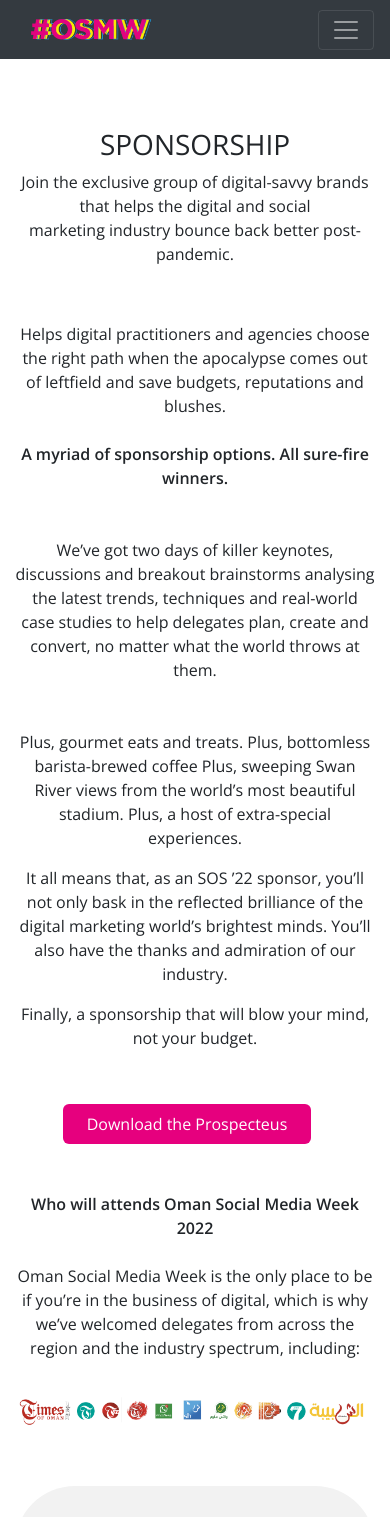
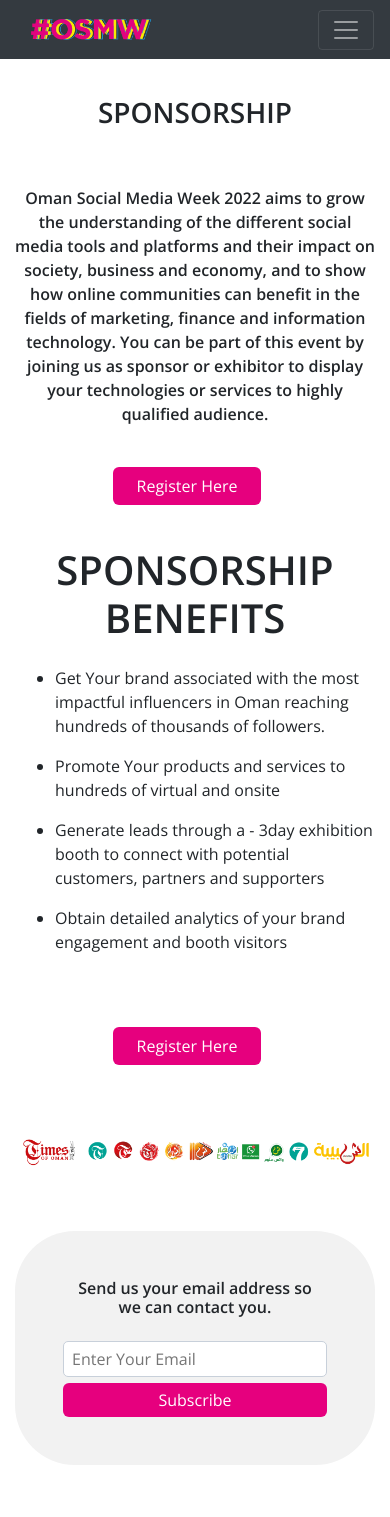
Before and after one commit to hoseinsedaqat/Osmw, a Vue app: page /sponsorship in a window 390 px wide. Shown: the top 1517 px of the page. Built offline with nearby package versions, Linux system fonts and the light colour scheme.

Commit message:
add/sponsor-and-sponsorshippage

```diff
--- a/src/views/Sponsors/SponsorsView.vue
+++ b/src/views/Sponsors/SponsorsView.vue
@@ -5,18 +5,18 @@
       <div class="container">
         <div class="row">
           <div class="col-md-12 my-5">
-            <h3 class="text-center font-weight-bold">SPONSORSHIP</h3>
-            <p class="text-center my-4">
+            <h3 class="text-center font-weight-bold">SPONSORS</h3>
+            <!-- <p class="text-center my-4">
               We are welcoming sponsors and exhibitors to join us at Oman Social Media
               Week <br />#OSMW
             </p>
-            <p class="text-center font-weight-bold">13-14, June 2022</p>
+            <p class="text-center font-weight-bold">13-14, June 2022</p> -->
             <!-- Old Content -->
-            <p class="text-center mt-5">
+            <p class="text-center mt-5 font-weight-bold">
               OSMW 2022 would not be possible without a dedicated group of supporters and
               friends.
             </p>
-            <p class="text-center">
+            <p class="text-center text-muted">
               If you would like to see your brand listed with us,
               <router-link to="/contact-us"
                 ><span class="text-primary">get in touch.</span></router-link
@@ -168,22 +168,19 @@
           </div>
         </div>
         <div class="row">
-          <div class="col-md-6 mx-auto">
+          <div class="col-md-7 mx-auto">
             <p class="text-center sponsorsdefine">
-              Lorem ipsum dolor sit amet, consectetur adipiscing elit, sed do eiusmod
-              tempor incididunt ut labore et dolore magna aliqua. Ut enim ad minim veniam,
-              quis nostrud exercitation ullamco laboris nisi ut aliquip ex ea commodo
-              consequat. Duis aute irure dolor in reprehenderit in voluptate velit esse
-              cillum dolore eu fugiat nulla pariatur. Excepteur sint occaecat cupidatat
-              non proident, sunt in culpa qui officia deserunt mollit anim id est laborum.
+              Muscat Media Group is the media gateway to the people of Oman.
             </p>
-            <p class="text-center sponsorsdefine">
-              Lorem ipsum dolor sit amet, consectetur adipiscing elit, sed do eiusmod
-              tempor incididunt ut labore et dolore magna aliqua. Ut enim ad minim veniam,
-              quis nostrud exercitation ullamco laboris nisi ut aliquip ex ea commodo
-              consequat. Duis aute irure dolor in reprehenderit in voluptate velit esse
-              cillum dolore eu fugiat nulla pariatur. Excepteur sint occaecat cupidatat
-              non proident, sunt in culpa qui officia deserunt mollit anim id est laborum.
+            <p class="text-center sponsorsdefine my-5">
+              Founded by late Essa bin Mohammed Al Zedjali who was a renowned journalist
+              in the Sultanate, the Group has played an integral role in Omani society
+              since 1975.
+            </p>
+            <p class="text-center sponsorsdefine my-5">
+              MMG offers advertisers more than 32 multimedia products in Arabic and
+              English to craft 360⁰ campaigns that reach 3.5 million people everyday in
+              the country.
             </p>
           </div>
         </div>
@@ -253,7 +250,7 @@ a {
   font-size: 56px;
 }
 
-.tarekFormat ul li{
+.tarekFormat ul li {
   margin: 1rem 0;
 }
 
--- a/src/views/Sponsorship/SponsorshipView.vue
+++ b/src/views/Sponsorship/SponsorshipView.vue
@@ -1,65 +1,173 @@
 <template>
   <div>
     <HeaderAppDark></HeaderAppDark>
-    <section id="sponsorShip">
+    <section id="sponsorsView">
       <div class="container">
         <div class="row">
           <div class="col-md-12 my-5">
-            <h3 class="text-center">SPONSORSHIP</h3>
-            <p class="text-center my-2">
-              Join the exclusive group of digital-savvy brands that helps the digital and
-              social <br />
-              marketing industry bounce back better post-pandemic.
-            </p>
+            <h3 class="text-center font-weight-bold">SPONSORSHIP</h3>
           </div>
         </div>
         <div class="row">
-          <div class="col-md-8 mx-auto">
-            <p class="text-center">
-              Helps digital practitioners and agencies choose the right path when the
-              apocalypse comes out of leftfield and save budgets, reputations and blushes.
-            </p>
-            <p class="text-center my-4">
-              <b> A myriad of sponsorship options. All sure-fire winners. </b>
-            </p>
-            <p class="text-center my-5">
-              We’ve got two days of killer keynotes, discussions and breakout brainstorms
-              analysing the latest trends, techniques and real-world case studies to help
-              delegates plan, create and convert, no matter what the world throws at them.
-            </p>
-            <p class="text-center">
-              Plus, gourmet eats and treats. Plus, bottomless barista-brewed coffee Plus,
-              sweeping Swan River views from the world’s most beautiful stadium. Plus, a
-              host of extra-special experiences.
-            </p>
-            <p class="text-center">
-              It all means that, as an SOS ’22 sponsor, you’ll not only bask in the
-              reflected brilliance of the digital marketing world’s brightest minds.
-              You’ll also have the thanks and admiration of our industry.
-            </p>
-            <p class="text-center">
-              Finally, a sponsorship that will blow your mind, not your budget.
+          <div class="col-md-7 mx-auto">
+            <p class="text-center font-weight-bold">
+              Oman Social Media Week 2022 aims to grow the understanding of the different
+              social media tools and platforms and their impact on society, business and
+              economy, and to show how online communities can benefit in the fields of
+              marketing, finance and information technology. You can be part of this event
+              by joining us as sponsor or exhibitor to display your technologies or
+              services to highly qualified audience.
             </p>
             <div class="text-center my-5">
-              <button class="attendBtn">Download the Prospecteus</button>
+              <router-link to="/attend" class="attendBtn">Register Here</router-link>
             </div>
-            <p class="text-center">
-              <b>Who will attends Oman Social Media Week 2022</b>
-            </p>
-            <p class="text-center my-4">
-              Oman Social Media Week is the only place to be if you’re in the business of
-              digital, which is why we’ve welcomed delegates from across the region and
-              the industry spectrum, including:
-            </p>
           </div>
         </div>
         <div class="row">
           <div class="col-md-12">
-            <div class="text-center">
-              <img src="@/assets/Images/Sponsors.png" alt="" class="img-fluid" />
+            <h1 class="text-center font-weight-bold">SPONSORSHIP BENEFITS</h1>
+          </div>
+        </div>
+        <div class="row">
+          <div class="col-md-10 mx-auto tarekFormat">
+            <ul>
+              <li>
+                Get Your brand associated with the most impactful influencers in Oman
+                reaching hundreds of thousands of followers.
+              </li>
+              <li>
+                Promote Your products and services to hundreds of virtual and onsite
+              </li>
+              <li>
+                Generate leads through a - 3day exhibition booth to connect with potential
+                customers, partners and supporters
+              </li>
+              <li>
+                Obtain detailed analytics of your brand engagement and booth visitors
+              </li>
+            </ul>
+          </div>
+        </div>
+        <!-- One Card -->
+        <!-- <div class="row no-gutters bg-sky-blue my-4">
+          <div class="col-md-6 mx-auto my-4">
+            <div class="text-white">
+              <h1 class="font-weight-bold bg-sky-blue-own-font mx-3">GET</h1>
+            </div>
+          </div>
+          <div class="col-md-6">
+            <p class="text-white font-weight-bold">
+              Your brand associated with the most impactful influencers in Oman reaching
+              hundreds of thousands of followers.
+            </p>
+          </div>
+        </div> -->
+        <!-- Two Card -->
+        <!-- <div class="row no-gutters bg-sky-blue my-4">
+          <div class="col-md-6 mx-auto my-4">
+            <div class="text-white">
+              <h1 class="font-weight-bold bg-sky-blue-own-font mx-3">PROMOTE</h1>
+            </div>
+          </div>
+          <div class="col-md-6">
+            <p class="text-white font-weight-bold">
+              Your products and services to hundreds of virtual and onsite
+            </p>
+          </div>
+        </div> -->
+        <!-- Three Card -->
+        <!-- <div class="row no-gutters bg-sky-blue my-4">
+          <div class="col-md-6 mx-auto my-4">
+            <div class="bg-sky-blue text-white">
+              <h1 class="font-weight-bold bg-sky-blue-own-font">GENERATE</h1>
+            </div>
+          </div>
+          <div class="col-md-6">
+            <p class="text-white font-weight-bold">
+              leads through a - 3day exhibition booth to connect with potential customers,
+              partners and supporters
+            </p>
+          </div>
+        </div> -->
+        <!-- Four Card -->
+        <!-- <div class="row no-gutters bg-sky-blue">
+          <div class="col-md-6 mx-auto my-4">
+            <div class="text-white">
+              <h1 class="font-weight-bold bg-sky-blue-own-font mx-3">OBTAIN</h1>
+            </div>
+          </div>
+          <div class="col-md-6">
+            <p class="text-white font-weight-bold">
+              detailed analytics of your brand engagement and booth visitors
+            </p>
+          </div>
+        </div> -->
+        <div class="row">
+          <div class="col-md-12 mx-auto my-3">
+            <div class="text-center my-5">
+              <router-link to="/attend" class="attendBtn">Register Here</router-link>
             </div>
           </div>
         </div>
+        <div class="row">
+          <div class="col-md-12 my-3">
+            <img
+              src="@/assets/Images/MMG-Brands 1.png"
+              alt="MMG-BRANDS"
+              class="img-fluid"
+            />
+          </div>
+        </div>
+        <!-- Old Content -->
+        <!-- <div class="row">
+          <div class="col-md-12 mx-auto text-center" id="sponsorsPartners">
+            <div class="line"></div>
+            <div class="font-weight-bold">FOUNDING PARTNERS</div>
+            <div class="line"></div>
+          </div>
+        </div>
+        <div class="row my-5">
+          <div class="col-md-12">
+            <div class="text-center">
+              <img
+                src="@/assets/Images/SponosorsPartnes.png"
+                alt="SponsorsPartners"
+                class="img-fuild"
+              />
+            </div>
+          </div>
+        </div>
+        <div class="row">
+          <div class="col-md-12 mx-auto text-center" id="sponsorsPartners">
+            <div class="line"></div>
+            <div class="font-weight-bold">PARTNERS & FRIENDS</div>
+            <div class="line"></div>
+          </div>
+        </div>
+        <div class="row my-3">
+          <div class="col-md-12">
+            <div>
+              <img src="@/assets/Images/Sponsors.png" alt="Sponosrs" class="img-fluid" />
+            </div>
+          </div>
+        </div>
+        <div class="row">
+          <div class="col-md-7 mx-auto">
+            <p class="text-center sponsorsdefine">
+              Muscat Media Group is the media gateway to the people of Oman.
+            </p>
+            <p class="text-center sponsorsdefine my-5">
+              Founded by late Essa bin Mohammed Al Zedjali who was a renowned journalist
+              in the Sultanate, the Group has played an integral role in Omani society
+              since 1975.
+            </p>
+            <p class="text-center sponsorsdefine my-5">
+              MMG offers advertisers more than 32 multimedia products in Arabic and
+              English to craft 360⁰ campaigns that reach 3.5 million people everyday in
+              the country.
+            </p>
+          </div>
+        </div> -->
       </div>
     </section>
     <FormContactTwo></FormContactTwo>
@@ -94,4 +202,67 @@ export default {
   margin: 0.4rem 1rem 0 0;
   border-radius: 6px;
 }
+
+#sponsorsView {
+  margin: 5rem 0 0 0;
+}
+#sponsorsPartners {
+  display: flex;
+  align-items: center;
+  justify-content: center;
+}
+#sponsorsPartners div {
+  margin: 0 0.5rem;
+}
+#sponsorsPartners .line {
+  width: 40%;
+  border-bottom: 1px solid #333;
+}
+
+.sponsorsdefine {
+  font-size: 0.9rem;
+}
+
+a {
+  text-decoration: none;
+}
+
+.attendBtn {
+  border: none;
+  padding: 0.5rem 1.5rem;
+  background-color: #e6007e;
+  color: #fff;
+  margin: 0.4rem 1rem 0 0;
+  border-radius: 6px;
+}
+
+.bg-sky-blue {
+  background-color: #00aeef;
+  padding: 0.7rem;
+  border-radius: 200px;
+  display: flex;
+  flex-direction: row;
+  align-items: center;
+  justify-content: space-between;
+}
+
+.bg-sky-blue-own-font {
+  font-size: 56px;
+}
+
+.tarekFormat ul li {
+  margin: 1rem 0;
+}
+
+@media screen and (max-width: 1000px) {
+  #sponsorsView {
+    margin: 3rem 0 0 0;
+  }
+
+  .bg-sky-blue {
+    flex-direction: column;
+    text-align: center;
+    padding: 1.68rem;
+  }
+}
 </style>
```
